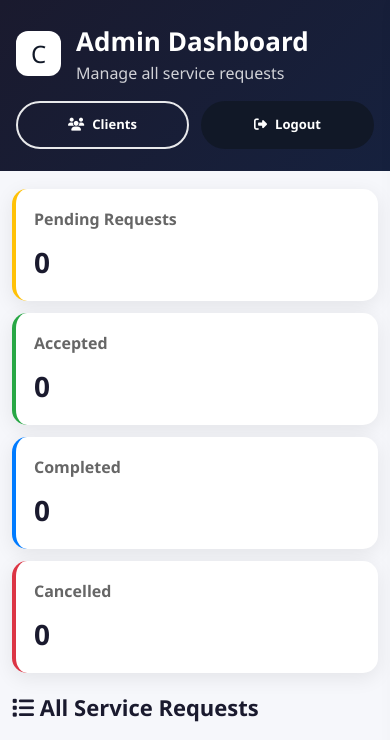
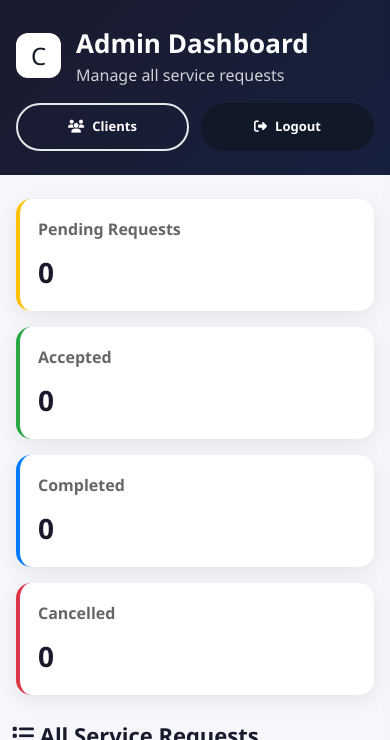
Before and after one commit to Kushalshah0306/Conect-Us, a Flask app: page /admin_dashboard in a window 390 px wide. Shown: the top 740 px of the page. Run offline with Flask 3, Linux system fonts and the light colour scheme; the visitor is signed in with stand-in values (Sample User, id 1); data that the repository does not hold is empty.

Commit message:
Add files via upload

```diff
--- a/app.py
+++ b/app.py
@@ -126,7 +126,7 @@ def sw():
 
 @app.route('/manifest.json')
 def manifest():
-    return send_from_directory('static', 'manifest.json', mimetype='application/json')
+    return send_from_directory('static', 'manifest.json', mimetype='application/manifest+json')
 
 
 @app.route('/')
--- a/templates/admin/admin_dashboard.html
+++ b/templates/admin/admin_dashboard.html
@@ -244,10 +244,13 @@
 
     @media (max-width: 768px) {
         .admin-header {
-            padding: 22px 16px;
+            width: 100%;
+            margin: 0;
+            padding: 24px 16px;
             flex-direction: column;
             align-items: flex-start;
             gap: 16px;
+            box-sizing: border-box;
         }
 
         .admin-header h1 {
@@ -269,9 +272,12 @@
         }
 
         .admin-stats {
-            padding: 18px 12px;
-            gap: 12px;
+            width: 100%;
+            margin: 0;
+            padding: 24px 16px;
+            gap: 16px;
             grid-template-columns: 1fr 1fr;
+            box-sizing: border-box;
         }
 
         .stat-card {
```
Also changed, not shown: static/manifest.json.
